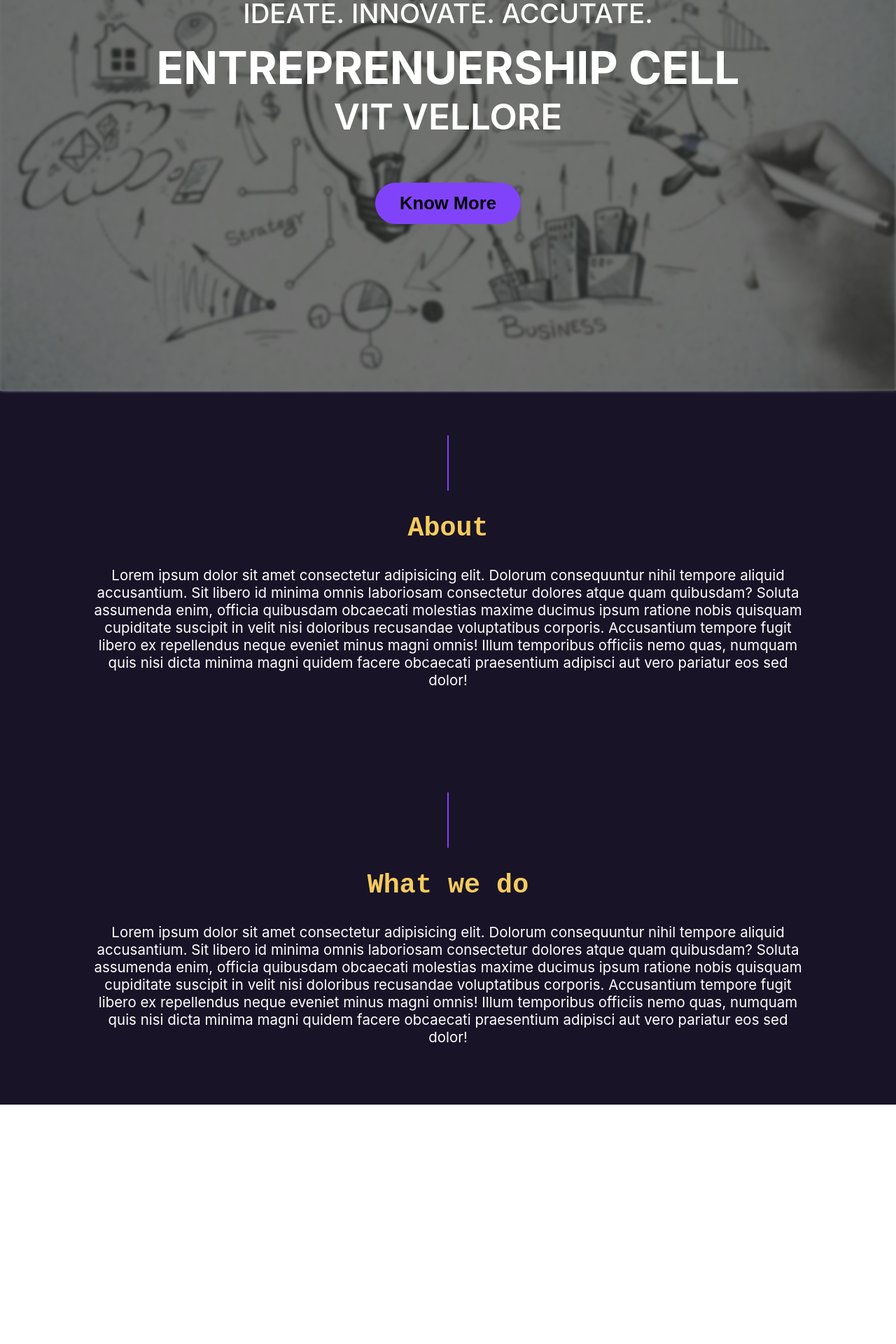
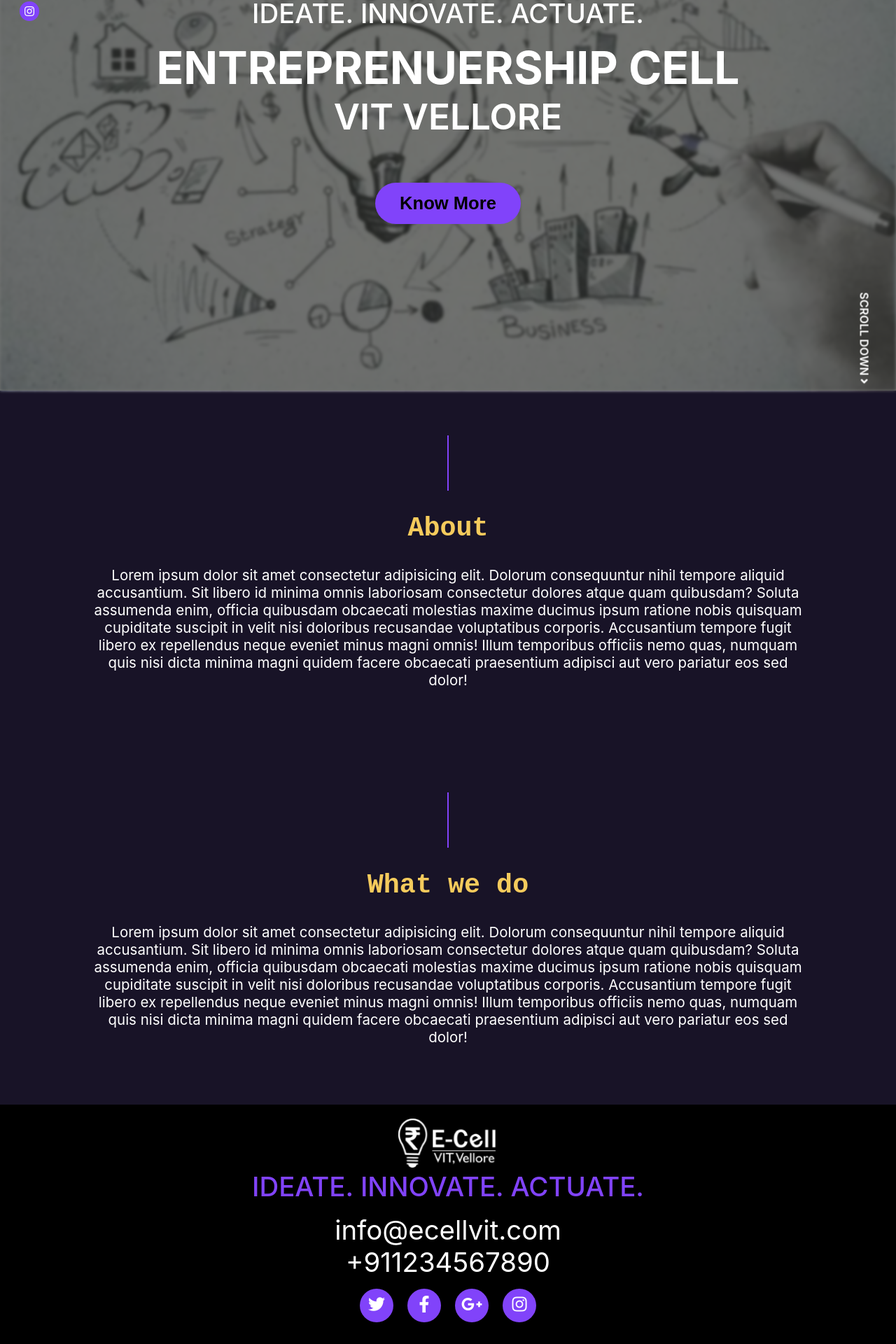
Before and after one commit to ecellvit/ECellVit20, a React (Create React App) app: page / in a window 1280 px wide. Shown: the part 242-2162 px from the top of the page at 70% size. Before the commit the page ends 1820 px from the top, so only its background shows below. Built offline with nearby package versions, Linux system fonts and the light colour scheme.

Commit message:
Footer and some changes

```diff
--- a/src/App.css
+++ b/src/App.css
@@ -1,38 +1,5 @@
-.App {
-  text-align: center;
+a {
+  cursor: pointer;
+  text-decoration: none;
+  display: block;
 }
-
-.App-logo {
-  height: 40vmin;
-  pointer-events: none;
-}
-
-@media (prefers-reduced-motion: no-preference) {
-  .App-logo {
-    animation: App-logo-spin infinite 20s linear;
-  }
-}
-
-.App-header {
-  background-color: #282c34;
-  min-height: 100vh;
-  display: flex;
-  flex-direction: column;
-  align-items: center;
-  justify-content: center;
-  font-size: calc(10px + 2vmin);
-  color: white;
-}
-
-.App-link {
-  color: #61dafb;
-}
-
-@keyframes App-logo-spin {
-  from {
-    transform: rotate(0deg);
-  }
-  to {
-    transform: rotate(360deg);
-  }
-}
--- a/src/App.js
+++ b/src/App.js
@@ -1,16 +1,15 @@
 import React from 'react';
 import './App.css';
-import DarkBg from './Components/DarkBg';
+import About from './Sections/About';
 import Landing from './Sections/Landing';
+import Footer from './Sections/Footer';
 
 function App() {
-  const about = "Lorem ipsum dolor sit amet consectetur adipisicing elit. Dolorum consequuntur nihil tempore aliquid accusantium. Sit libero id minima omnis laboriosam consectetur dolores atque quam quibusdam? Soluta assumenda enim, officia quibusdam obcaecati molestias maxime ducimus ipsum ratione nobis quisquam cupiditate suscipit in velit nisi doloribus recusandae voluptatibus corporis. Accusantium tempore fugit libero ex repellendus neque eveniet minus magni omnis! Illum temporibus officiis nemo quas, numquam quis nisi dicta minima magni quidem facere obcaecati praesentium adipisci aut vero pariatur eos sed dolor!";
-  const whatVdo = "Lorem ipsum dolor sit amet consectetur adipisicing elit. Dolorum consequuntur nihil tempore aliquid accusantium. Sit libero id minima omnis laboriosam consectetur dolores atque quam quibusdam? Soluta assumenda enim, officia quibusdam obcaecati molestias maxime ducimus ipsum ratione nobis quisquam cupiditate suscipit in velit nisi doloribus recusandae voluptatibus corporis. Accusantium tempore fugit libero ex repellendus neque eveniet minus magni omnis! Illum temporibus officiis nemo quas, numquam quis nisi dicta minima magni quidem facere obcaecati praesentium adipisci aut vero pariatur eos sed dolor!";
   return (
     <div className="App">
       <Landing id="home" />
-      <DarkBg id="about" head="About" content={about}/>
-      <DarkBg head="What we do" content={whatVdo}/>
+      <About />
+      <Footer/>
     </div>
   );
 }
--- a/src/Components/DarkBg.js
+++ b/src/Components/DarkBg.js
@@ -3,7 +3,7 @@ import './DarkBg.css';
 
 function DarkBg(props) {
     return (
-        <div className="bg p-2" id="about">
+        <div className="bg">
             <div className="title-anchor"></div>
             <h2 className="title">{props.head}</h2>
             <p className="content">{props.content}</p>
--- /dev/null
+++ b/src/Components/Social.css
@@ -0,0 +1,38 @@
+.top {
+    position: absolute;
+    top: 100px;
+    left: 26px;
+}
+.top span {
+    display: block;
+    background-color: #8143FA;
+    padding: 4px;
+    margin: 15px 2px;
+    border-radius: 50%;
+}
+
+.bottom span {
+    display: inline-block;
+    background-color: #8143FA;
+    width: 32px;
+    height: 32px;
+    padding: 8px;
+    font-size: 24px;
+    text-align: center;
+    color: #ffffff;
+    margin: 15px 10px;
+    border-radius: 50%;
+}
+
+@media (max-width: 600px) {
+    .top {
+        position: absolute;
+        top: 85vh;
+        left: auto;
+    }
+    .top span {
+        display: inline-block;
+        width: 20px;
+        margin: 15px 10px;
+    }
+}
--- /dev/null
+++ b/src/Components/Social.js
@@ -0,0 +1,15 @@
+import React from "react";
+import './Social.css';
+
+function Social(props) {
+    return (
+        <div className={`${props.position}`}>
+            <span><i className="fab fa-twitter"></i></span>
+            <span><i className="fab fa-facebook-f"></i></span>
+            <span><i className="fab fa-google-plus-g"></i></span>
+            <span><i className="fab fa-instagram"></i></span>
+        </div>
+    );
+}
+
+export default Social;
--- /dev/null
+++ b/src/Sections/About.js
@@ -0,0 +1,22 @@
+import React from 'react';
+import DarkBg from '../Components/DarkBg';
+// import './About.css';
+
+function About() {
+    const about = "Lorem ipsum dolor sit amet consectetur adipisicing elit. Dolorum consequuntur nihil tempore aliquid accusantium. Sit libero id minima omnis laboriosam consectetur dolores atque quam quibusdam? Soluta assumenda enim, officia quibusdam obcaecati molestias maxime ducimus ipsum ratione nobis quisquam cupiditate suscipit in velit nisi doloribus recusandae voluptatibus corporis. Accusantium tempore fugit libero ex repellendus neque eveniet minus magni omnis! Illum temporibus officiis nemo quas, numquam quis nisi dicta minima magni quidem facere obcaecati praesentium adipisci aut vero pariatur eos sed dolor!";
+    const whatVdo = "Lorem ipsum dolor sit amet consectetur adipisicing elit. Dolorum consequuntur nihil tempore aliquid accusantium. Sit libero id minima omnis laboriosam consectetur dolores atque quam quibusdam? Soluta assumenda enim, officia quibusdam obcaecati molestias maxime ducimus ipsum ratione nobis quisquam cupiditate suscipit in velit nisi doloribus recusandae voluptatibus corporis. Accusantium tempore fugit libero ex repellendus neque eveniet minus magni omnis! Illum temporibus officiis nemo quas, numquam quis nisi dicta minima magni quidem facere obcaecati praesentium adipisci aut vero pariatur eos sed dolor!";
+    return (
+        <span id="about">
+            <DarkBg id="about" head="About" content={about} />
+            {/* <div>
+                <div>15908</div>
+                <div>15908</div>
+                <div>15908</div>
+                <div>15908</div>
+            </div> */}
+            <DarkBg head="What we do" content={whatVdo} />
+        </span>
+    );
+}
+
+export default About;
--- /dev/null
+++ b/src/Sections/Footer.css
@@ -0,0 +1,24 @@
+.footer {
+    background-color: #000000;
+    text-align: center;
+    padding: 20px;
+}
+
+.footer a {
+    color: #FFFFFF;
+    font-size: 3vw;
+}
+
+.footer .iia {
+    color: #8143FA;
+}
+
+@media (max-width: 600px) {
+    .footer .iia {
+        font-size: 6vw;
+    }
+    .footer a {
+        color: #FFFFFF;
+        font-size: 4vw;
+    }
+}
--- /dev/null
+++ b/src/Sections/Footer.js
@@ -0,0 +1,17 @@
+import React from "react";
+import './Footer.css';
+import Social from '../Components/Social';
+
+function Footer() {
+    return (
+        <div className="footer">
+            <img src="./assets/images/ecell-white.png" alt="E-cell VIT" height="70" />
+            <span className="iia">IDEATE. INNOVATE. ACTUATE.</span>
+            <a href="mailto:info@ecellvit.com">info@ecellvit.com</a>
+            <a href="tel:+91000">+911234567890</a>
+            <Social position="bottom" />
+        </div>
+    );
+}
+
+export default Footer;
--- a/src/Sections/Landing.css
+++ b/src/Sections/Landing.css
@@ -67,6 +67,15 @@
     font-weight: 700;
 }
 
+.scrolldown {
+    text-transform: uppercase;
+    transform: rotate(90deg);
+    position: absolute;
+    font-weight: 600;
+    bottom: 65px;
+    right: -20px;
+}
+
 @media (max-width: 991px) {
     .head {
         font-size: 6vw;
@@ -89,4 +98,26 @@
     .head {
         font-size: 9vw;
     }
+    .side-icons {
+        position: absolute;
+        top: 85vh;
+        left: auto;
+    }
+    .side-icons span {
+        display: inline-block;
+        width: 20px;
+        margin: 15px 10px;
+    }
 }
+
+@media (max-width: 400px) {
+    .iia {
+        font-size: 9vw;
+    }
+    .head {
+        font-size: 14vw;
+    }
+    .vit {
+        font-size: 7vw;
+    }
+}
--- a/src/Sections/Landing.js
+++ b/src/Sections/Landing.js
@@ -1,5 +1,7 @@
 import React from "react";
 import Nav from "../Components/Nav";
+import Social from "../Components/Social";
+import { Link } from "react-scroll";
 import './Landing.css';
 
 function Landing() {
@@ -9,12 +11,17 @@ function Landing() {
             <div className="overlay"></div>
             <div className="landing-data">
                 <Nav />
+                <Social position="top" />
                 <div className="col-12">
-                    <span className="iia">IDEATE. INNOVATE. ACCUTATE.</span>
-                    <span className="head">ENTREPRENUERSHIP CELL</span>
+                    <span className="iia">IDEATE. INNOVATE. ACTUATE.</span>
+                    {window.innerWidth > 400
+                        ? <span className="head">ENTREPRENUERSHIP CELL</span>
+                        : <span className="head">E-CELL</span>
+                    }
                     <span className="vit">VIT VELLORE</span>
                     <button className="btn-know">Know More</button>
                 </div>
+                <Link className="scrolldown" to="about" spy={true} smooth={true} offset={0} duration={500}>Scroll Down <i className="fa fa-angle-right"></i></Link>
             </div>
         </div>
     );
```
